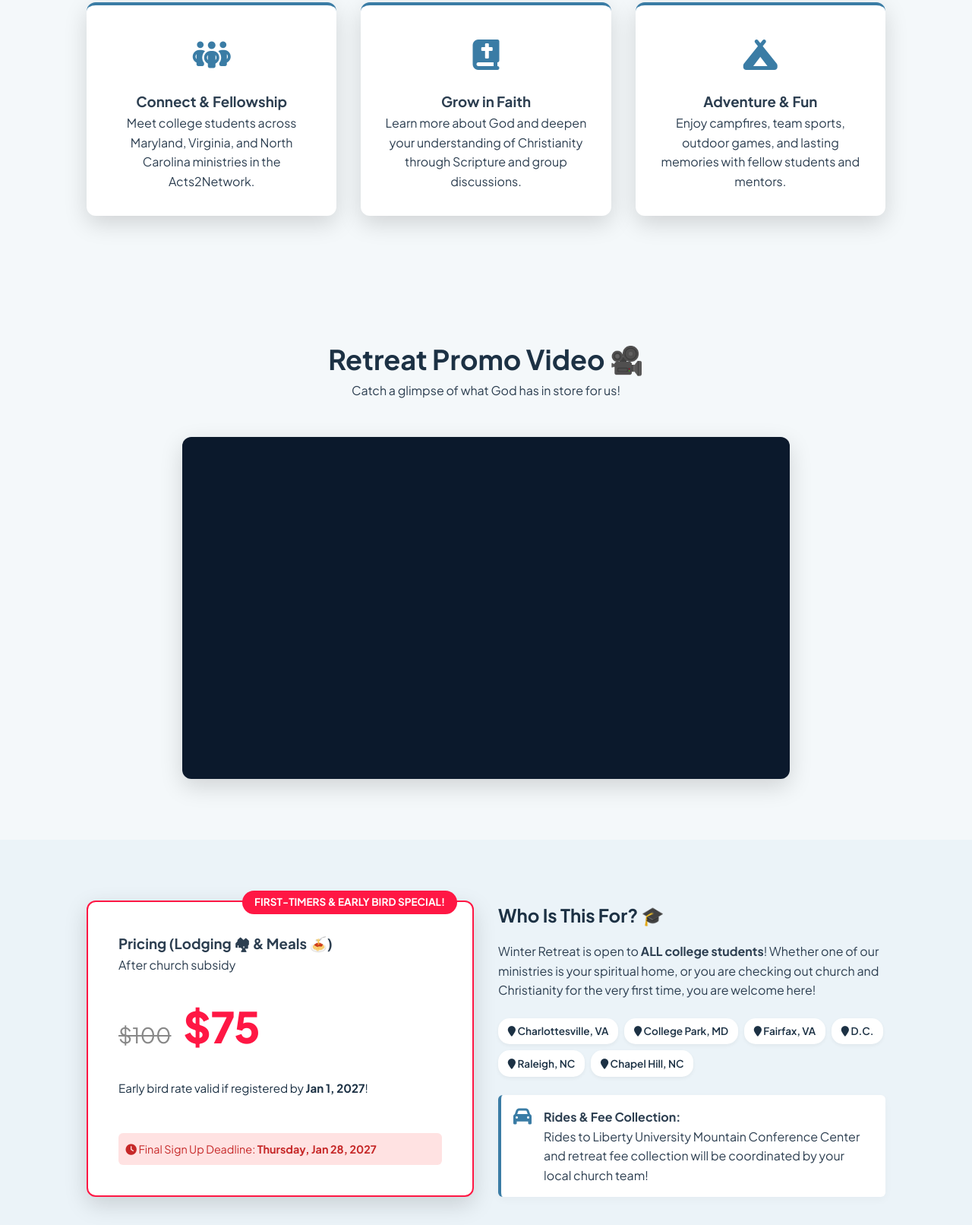
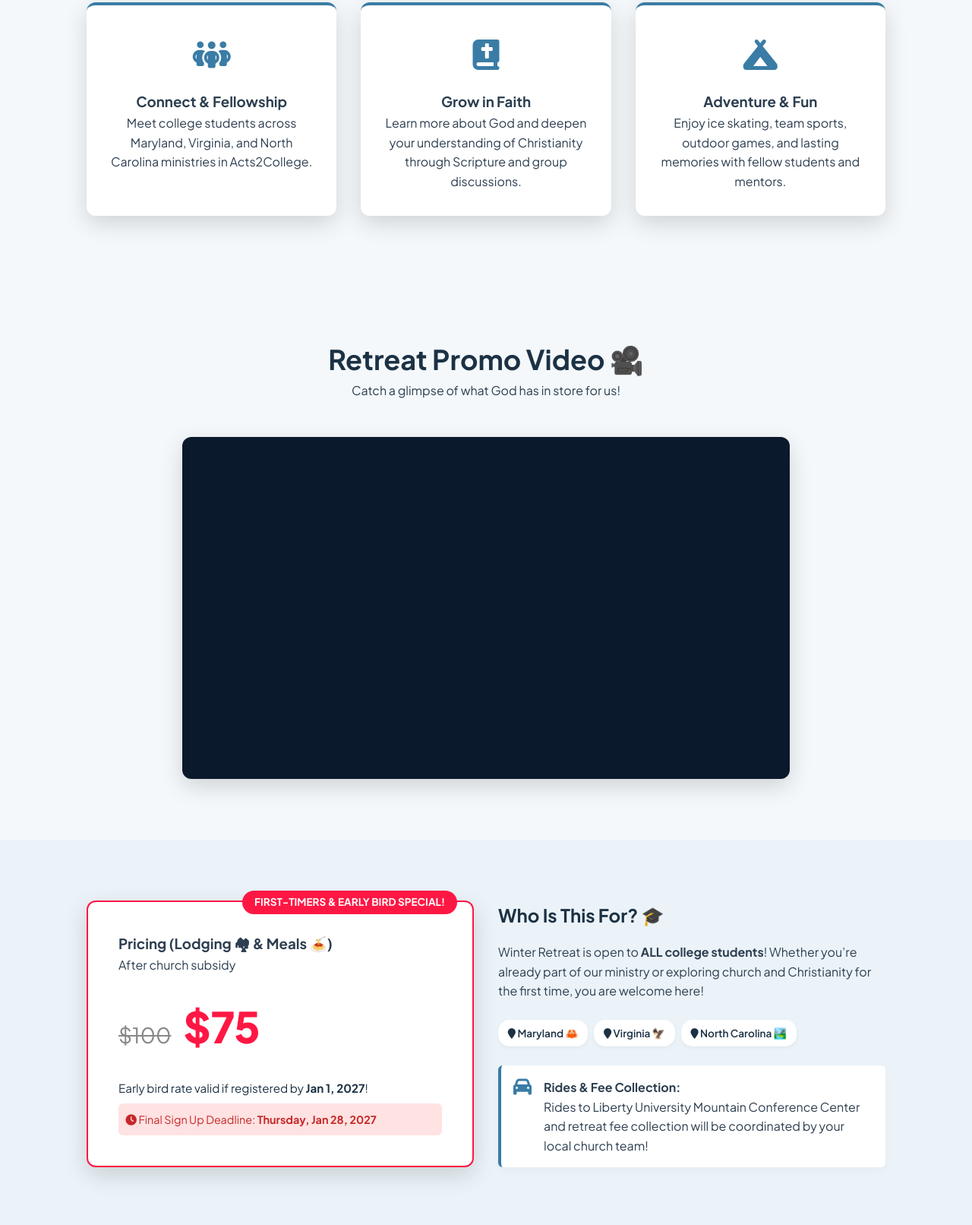
Before and after one commit to KevinHu101/southeast-winter-retreat, a plain HTML site: page index.html in a window 1280 px wide. Shown: the part 928-2540 px from the top of the page at 76% size. Drawn offline with Linux system fonts and the light colour scheme.

Commit message:
Grammar fix

```diff
--- a/index.html
+++ b/index.html
@@ -106,7 +106,7 @@
         <div class="card">
           <div class="card-icon"><i class="fa-solid fa-people-group"></i></div>
           <h3>Connect & Fellowship</h3>
-          <p>Meet college students across Maryland, Virginia, and North Carolina ministries in the Acts2Network.</p>
+          <p>Meet college students across Maryland, Virginia, and North Carolina ministries in Acts2College.</p>
         </div>
         <div class="card">
           <div class="card-icon"><i class="fa-solid fa-book-bible"></i></div>
@@ -116,7 +116,7 @@
         <div class="card">
           <div class="card-icon"><i class="fa-solid fa-campground"></i></div>
           <h3>Adventure & Fun</h3>
-          <p>Enjoy campfires, team sports, outdoor games, and lasting memories with fellow students and mentors.</p>
+          <p>Enjoy ice skating, team sports, outdoor games, and lasting memories with fellow students and mentors.</p>
         </div>
       </div>
     </div>
@@ -163,15 +163,12 @@
         <div class="audience-info">
           <h2>Who Is This For? 🎓</h2>
           <p>
-            Winter Retreat is open to <strong>ALL college students</strong>! Whether one of our ministries is your spiritual home, or you are checking out church and Christianity for the very first time, you are welcome here!
+            Winter Retreat is open to <strong>ALL college students</strong>! Whether you’re already part of our ministry or exploring church and Christianity for the first time, you are welcome here!
           </p>
           <div class="regions-badge-list">
-            <span class="badge"><i class="fa-solid fa-location-pin"></i> Charlottesville, VA</span>
-            <span class="badge"><i class="fa-solid fa-location-pin"></i> College Park, MD</span>
-            <span class="badge"><i class="fa-solid fa-location-pin"></i> Fairfax, VA</span>
-            <span class="badge"><i class="fa-solid fa-location-pin"></i> D.C.</span>
-            <span class="badge"><i class="fa-solid fa-location-pin"></i> Raleigh, NC</span>
-            <span class="badge"><i class="fa-solid fa-location-pin"></i> Chapel Hill, NC</span>
+            <span class="badge"><i class="fa-solid fa-location-pin"></i> Maryland 🦀</span>
+            <span class="badge"><i class="fa-solid fa-location-pin"></i> Virginia 🦅</span>
+            <span class="badge"><i class="fa-solid fa-location-pin"></i> North Carolina 🏞️</span>
           </div>
           <div class="info-alert">
             <i class="fa-solid fa-car"></i>
@@ -267,11 +264,8 @@
   <!-- Footer -->
   <footer class="footer">
     <div class="container">
-      <p>&copy; 2027 Acts2Network Southeast College Ministries.</p>
+      <p>&copy; Acts2College. All rights reserved.</p>
       <div class="footer-links">
-        <a href="https://acts2.network" target="_blank" class="footer-btn">
-          <i class="fa-solid fa-globe"></i> acts2network <i class="fa-solid fa-arrow-up-right-from-square icon-small"></i>
-        </a>
         <a href="https://www.acts2college.org/" target="_blank" class="footer-btn">
           <i class="fa-solid fa-graduation-cap"></i> acts2college <i class="fa-solid fa-arrow-up-right-from-square icon-small"></i>
         </a>
```
Also changed, not shown: workshops.html (+1 -5 lines).
